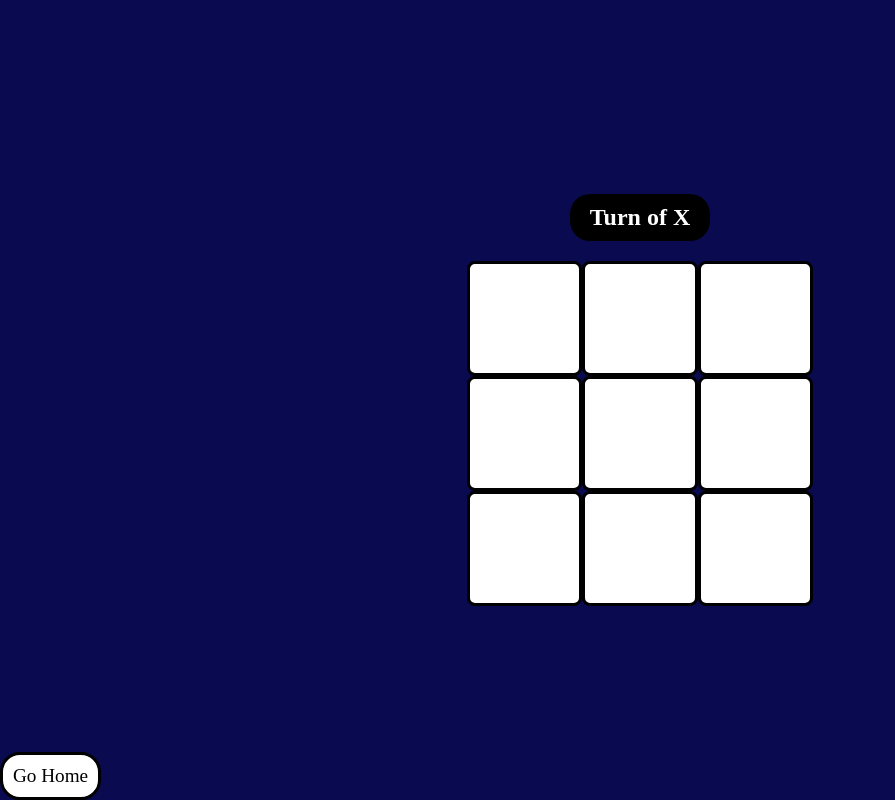
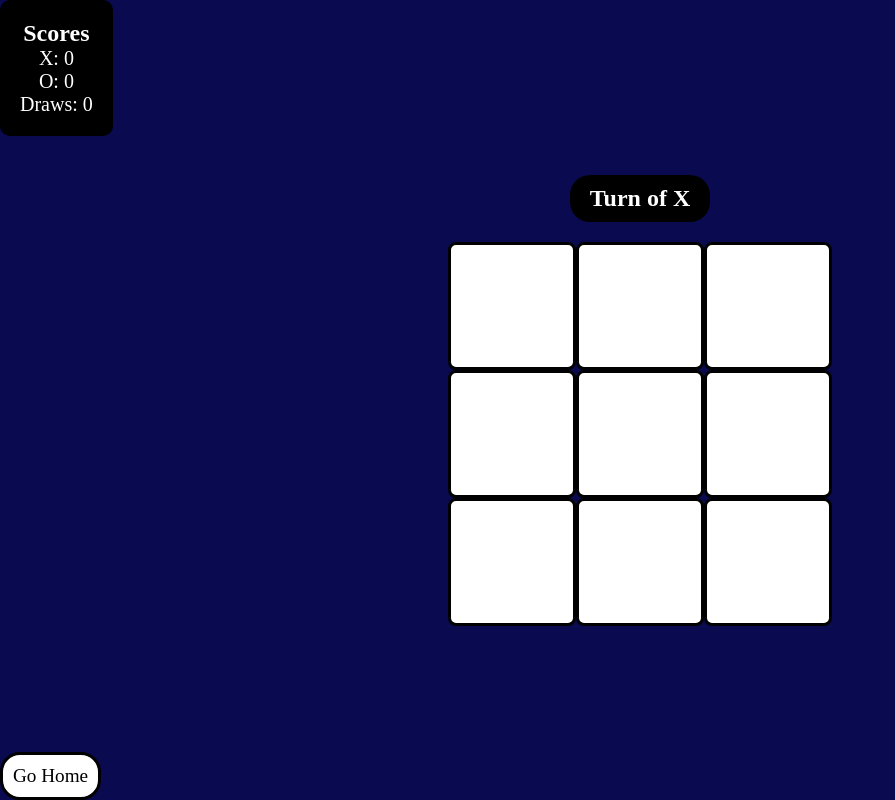
Before and after one commit to DJ5harma/WebGames, a React (Vite) app: page /zero-kaanta in a window 1280 px wide. Shown: the whole page, without its empty margins (0-895 px from the left). Built offline with nearby package versions, Linux system fonts and the light colour scheme.

Commit message:
Added scoreboard to ZeroKaanta

```diff
--- /dev/null
+++ b/src/Pages/ZeroKaanta/DisplayText.tsx
@@ -0,0 +1,24 @@
+export default function DisplayText({
+	winnerIsThere,
+	turn,
+}: {
+	winnerIsThere: boolean;
+	turn: number;
+}) {
+	return (
+		<h2
+			style={{
+				backgroundColor: "black",
+				padding: "10px 20px",
+				borderRadius: 20,
+				userSelect: "none",
+			}}
+		>
+			{(() => {
+				if (winnerIsThere) return `Winner is ${turn % 2 ? "X" : "O"}`;
+				else if (turn === 9) return "DRAW!";
+				else return `Turn of ${turn % 2 ? "O" : "X"}`;
+			})()}
+		</h2>
+	);
+}
--- /dev/null
+++ b/src/Pages/ZeroKaanta/ScoreBoard.tsx
@@ -0,0 +1,38 @@
+export default function ScoreBoard({
+	scores,
+}: {
+	scores: {
+		X: number;
+		O: number;
+		DRAWS: number;
+	};
+}) {
+	return (
+		<div
+			style={{
+				position: "fixed",
+				top: 0,
+				left: 0,
+				backgroundColor: "black",
+				display: "flex",
+				flexDirection: "column",
+				padding: 20,
+				alignItems: "center",
+				borderRadius: 10,
+			}}
+		>
+			<h2>Scores</h2>
+			<p
+				style={{
+					fontSize: 20,
+				}}
+			>
+				X: {scores.X}
+				<br />
+				O: {scores.O}
+				<br />
+			</p>
+			<p style={{ fontSize: 20 }}>Draws: {scores.DRAWS}</p>
+		</div>
+	);
+}
--- a/src/Pages/ZeroKaanta/ZeroKaanta.tsx
+++ b/src/Pages/ZeroKaanta/ZeroKaanta.tsx
@@ -5,6 +5,8 @@ import { isMobile } from "react-device-detect";
 import bloopAudio from "../../assets/bloop.mp3";
 import happyPopAudio from "../../assets/happy-pop.mp3";
 import celebrationAudio from "../../assets/celebration.mp3";
+import ScoreBoard from "./ScoreBoard";
+import DisplayText from "./DisplayText";
 
 export default function ZeroKaanta() {
 	const clickAudio = new Audio(bloopAudio);
@@ -20,6 +22,12 @@ export default function ZeroKaanta() {
 
 	const [winnerIsThere, setWinnerIsThere] = useState(false);
 
+	const [scores, setScores] = useState({
+		X: 0,
+		O: 0,
+		DRAWS: 0,
+	});
+
 	function checkWinner(n1: number, n2: number, n3: number) {
 		if (filledArray[n1] === " ") return false;
 		if (
@@ -27,9 +35,12 @@ export default function ZeroKaanta() {
 			filledArray[n2] === filledArray[n3] &&
 			filledArray[n3] === filledArray[n1]
 		) {
+			if (turn % 2) setScores({ ...scores, X: scores.X + 1 });
+			else setScores({ ...scores, O: scores.O + 1 });
 			winSound.play();
 			return true;
 		}
+		if (turn === 9) setScores({ ...scores, DRAWS: scores.DRAWS + 1 });
 
 		return false;
 	}
@@ -39,8 +50,8 @@ export default function ZeroKaanta() {
 			<button
 				className="clickSpace"
 				style={{
-					width: isMobile ? "20vw" : "9vw",
-					height: isMobile ? "20vw" : "9vw",
+					width: isMobile ? "28vw" : "10vw",
+					height: isMobile ? "28vw" : "10vw",
 					borderRadius: 8,
 				}}
 				onClick={() => {
@@ -61,7 +72,7 @@ export default function ZeroKaanta() {
 				<pre
 					style={{
 						fontFamily: "monospace",
-						fontSize: 30,
+						fontSize: isMobile ? 30 : 50,
 					}}
 				>
 					{filledArray[number]}
@@ -104,21 +115,9 @@ export default function ZeroKaanta() {
 				})()})`,
 			}}
 		>
-			<h2
-				style={{
-					backgroundColor: "black",
-					padding: "10px 20px",
-					borderRadius: 20,
-					userSelect: "none",
-				}}
-			>
-				{(() => {
-					if (winnerIsThere)
-						return `Winner is ${turn % 2 ? "X" : "O"}`;
-					else if (turn === 9) return "DRAW!";
-					else return `Turn of ${turn % 2 ? "O" : "X"}`;
-				})()}
-			</h2>
+			<ScoreBoard scores={scores} />
+
+			<DisplayText winnerIsThere={winnerIsThere} turn={turn} />
 
 			<div>
 				<div>
```
